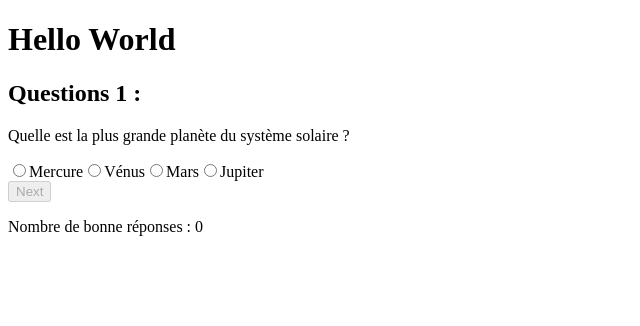
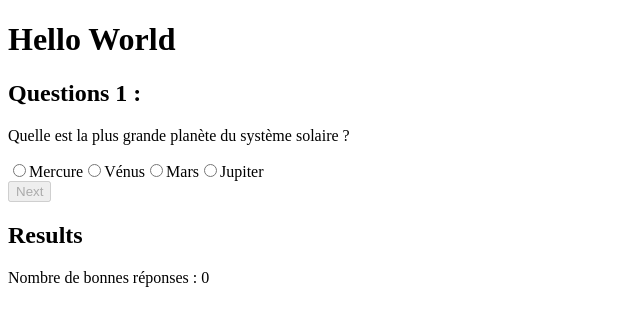
Before and after one commit to KyleAktr/monthly-mind, a React (Create React App) app: page / in a window 1280 px wide. Shown: the top 326 px of the page, without its empty margins (0-640 px from the left). Built offline with nearby package versions, Linux system fonts and the light colour scheme.

Commit message:
Updated structure, resolved goodAnswer display issue, and added finish button

```diff
--- a/src/App.js
+++ b/src/App.js
@@ -1,12 +1,19 @@
-import React from "react";
+import React, { useState } from "react";
 import Home from "./components/Home";
 import Questions from "./components/Questions";
+import Results from "./components/Results";
 
 const App = () => {
+  const [goodAnswerCount, setGoodAnswerCount] = useState(0);
+
   return (
     <div>
       <Home />
-      <Questions />
+      <Questions
+        goodAnswerCount={goodAnswerCount}
+        setGoodAnswerCount={setGoodAnswerCount}
+      />
+      <Results goodAnswerCount={goodAnswerCount} />
     </div>
   );
 };
--- a/src/components/Questions.jsx
+++ b/src/components/Questions.jsx
@@ -1,31 +1,32 @@
-import React, { useState } from 'react';
-import quizQuestions from "../data/questions.json"
+import React, { useState } from "react";
+import quizQuestions from "../data/questions.json";
 
-const Questions = () => {
+const Questions = ({ goodAnswerCount, setGoodAnswerCount}) => {
+  const [currentQuestionIndex, setCurrentQuestionIndex] = useState(0);
+  const [selectedAnswer, setSelectedAnswer] = useState(null);
+  const [answerValid, setAnswerValid] = useState(false);
 
-    const [currentQuestionIndex, setCurrentQuestionIndex] = useState(0)
-    const [selectedAnswer, setSelectedAnswer] = useState(null)
-    const [answerValid, setAnswerValid] = useState(false)
-    const [goodAnswer, setGoodAnswer] = useState(0)
-    const currentQuestion = quizQuestions.quizQuestions[currentQuestionIndex]
+  const currentQuestion = quizQuestions.quizQuestions[currentQuestionIndex];
 
   const handleNextQuestion = () => {
-        if (currentQuestionIndex < quizQuestions.quizQuestions.length -1) {
-            setCurrentQuestionIndex(currentQuestionIndex + 1)
-            setSelectedAnswer(null)
-            setAnswerValid(false)
-        } if (selectedAnswer == currentQuestion.correctAnswer) {
+    if (currentQuestionIndex < quizQuestions.quizQuestions.length - 1) {
+      setCurrentQuestionIndex(currentQuestionIndex + 1);
+      setSelectedAnswer(null);
+      setAnswerValid(false);
+    }
+    if (selectedAnswer == currentQuestion.correctAnswer) {
       // alert("Correct")
-                setGoodAnswer(goodAnswer + 1)
+      setGoodAnswerCount(goodAnswerCount + 1);
     }
-
+    if (currentQuestionIndex === quizQuestions.quizQuestions.length - 2) {
+      document.querySelector(".next-btn").innerHTML = "Terminer le quiz";
     }
-
+  };
 
   const handleAnswerChange = (e) => {
-        setSelectedAnswer(e.target.value)
-        setAnswerValid(true)
-    }
+    setSelectedAnswer(e.target.value);
+    setAnswerValid(true);
+  };
 
   return (
     <div>
@@ -40,7 +41,8 @@ const Questions = () => {
             value={currentQuestion.options[0]}
             checked={selectedAnswer === currentQuestion.options[0]}
             onChange={handleAnswerChange}
-                    />{currentQuestion.options[0]}
+          />
+          {currentQuestion.options[0]}
         </label>
         <label>
           <input
@@ -48,7 +50,8 @@ const Questions = () => {
             value={currentQuestion.options[1]}
             checked={selectedAnswer === currentQuestion.options[1]}
             onChange={handleAnswerChange}
-                    />{currentQuestion.options[1]}
+          />
+          {currentQuestion.options[1]}
         </label>
         <label>
           <input
@@ -56,7 +59,8 @@ const Questions = () => {
             value={currentQuestion.options[2]}
             checked={selectedAnswer === currentQuestion.options[2]}
             onChange={handleAnswerChange}
-                    />{currentQuestion.options[2]}
+          />
+          {currentQuestion.options[2]}
         </label>
         <label>
           <input
@@ -64,17 +68,20 @@ const Questions = () => {
             value={currentQuestion.options[3]}
             checked={selectedAnswer === currentQuestion.options[3]}
             onChange={handleAnswerChange}
-                    />{currentQuestion.options[3]}
+          />
+          {currentQuestion.options[3]}
         </label>
       </form>
 
       {/* <p>{currentQuestion.correctAnswer}</p> */}
 
-            <button onClick={handleNextQuestion} disabled={!answerValid}>Next</button>
-
-            <p>Nombre de bonne réponses : {goodAnswer}</p>
-
-
+      <button
+        className="next-btn"
+        onClick={handleNextQuestion}
+        disabled={!answerValid}
+      >
+        Next
+      </button>
 
     </div>
   );
--- a/src/components/Results.jsx
+++ b/src/components/Results.jsx
@@ -1,9 +1,11 @@
 import React from 'react';
 
-const Results = () => {
+const Results = ({ goodAnswerCount }) => {
+
     return (
         <div>
-
+            <h2>Results</h2>
+            <p>Nombre de bonnes réponses : {goodAnswerCount}</p>
         </div>
     );
 };
```
Lines whose indentation alone changed are shown as unchanged.
